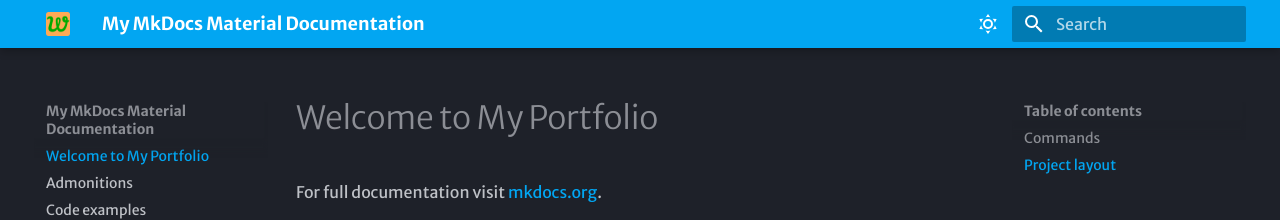
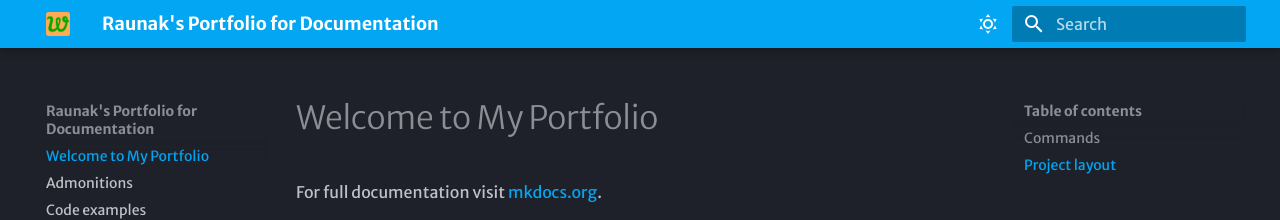
Before and after one commit to Demo-gitaccount/raunakjha, an MkDocs documentation site: the page built from docs/index.md, in a window 1280 px wide. Shown: the top 220 px of the page. Built offline with MkDocs 1.6.1 and Material for MkDocs 9.7.7, drawn with Linux system fonts in a browser that asks for light colours; some web fonts are replaced.

Commit message:
yml ver 1.0

```diff
--- a/mkdocs.yml
+++ b/mkdocs.yml
@@ -1,4 +1,4 @@
-site_name: My MkDocs Material Documentation
+site_name: Raunak's Portfolio for Documentation
 site_url: https://sitename.example
 
 theme:
```
